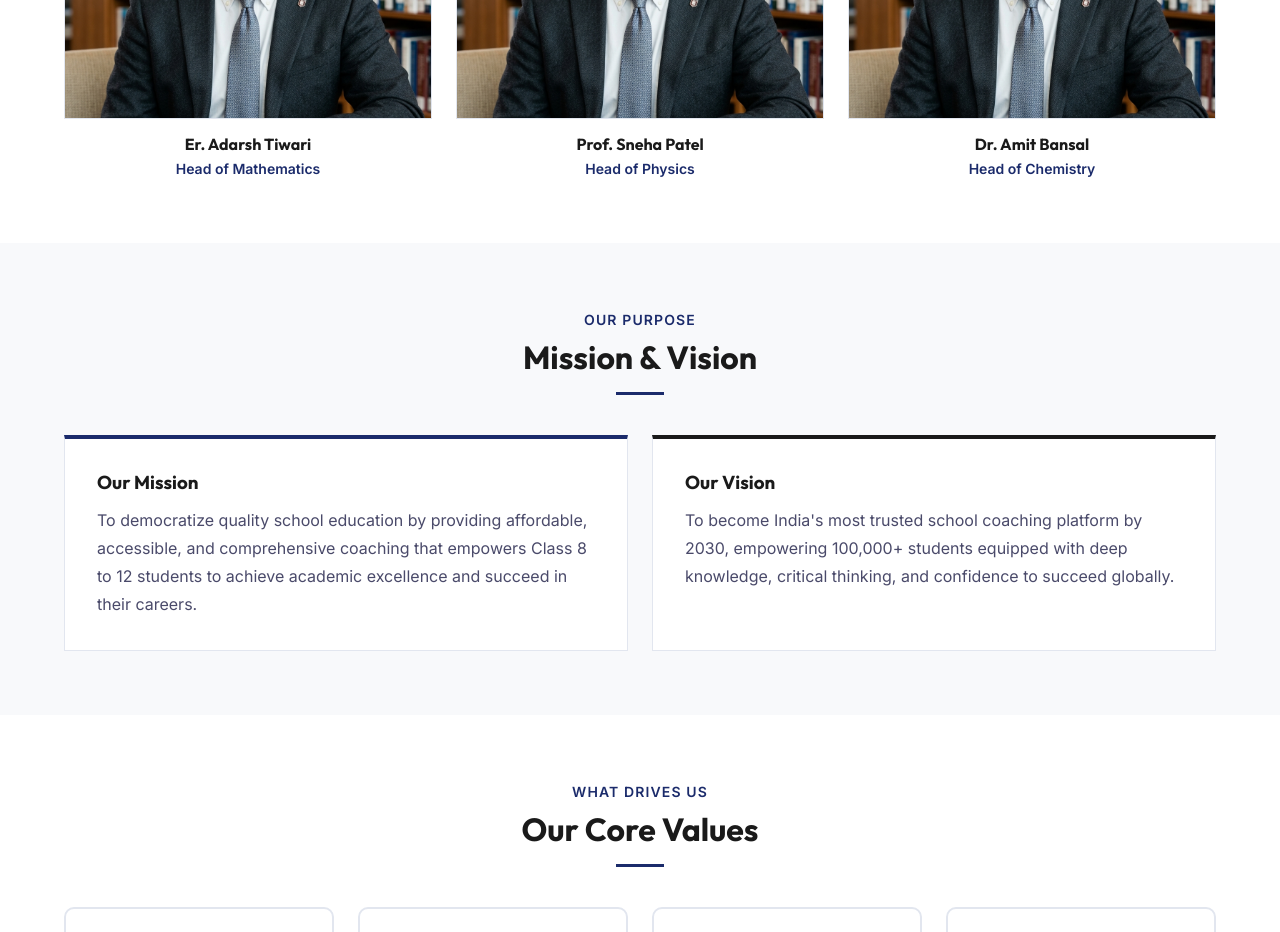
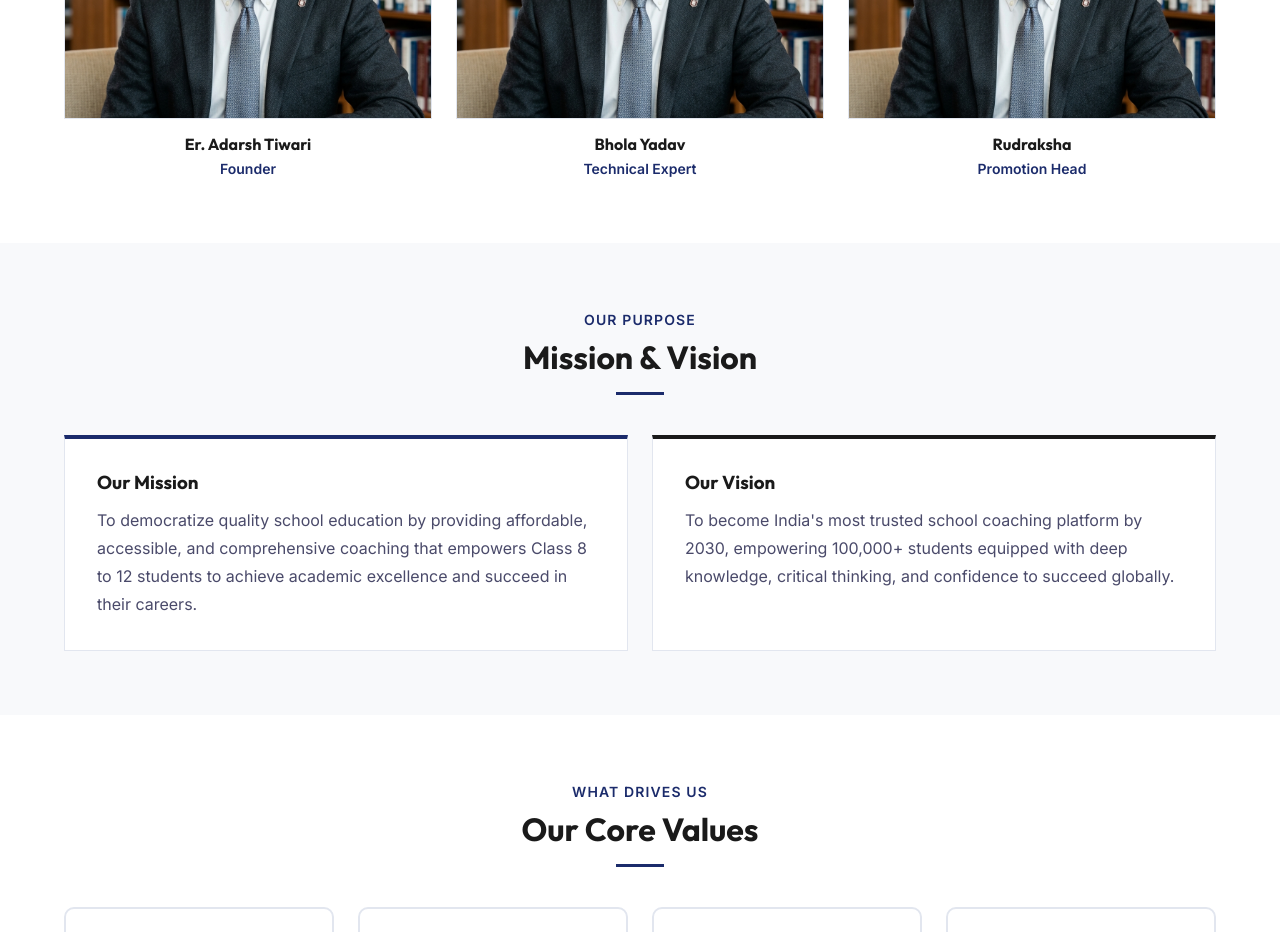
Before and after one commit to bhola-dev58/smart-coach-lms, a Next.js app: page /about in a window 1280 px wide. Shown: the part 1180-2112 px from the top of the page. Built offline with nearby package versions, Linux system fonts and the light colour scheme; no server answers.

Commit message:
members updated

```diff
--- a/src/app/about/page.js
+++ b/src/app/about/page.js
@@ -51,9 +51,9 @@ export default function AboutPage() {
           </div>
           <div className="grid grid-3">
             {[
-              { name: 'Er. Adarsh Tiwari', role: 'Head of Mathematics', image: '/images/faculty/faculty-1.jpg' },
-              { name: 'Prof. Sneha Patel', role: 'Head of Physics', image: '/images/faculty/faculty-2.jpg' },
-              { name: 'Dr. Amit Bansal', role: 'Head of Chemistry', image: '/images/faculty/faculty-3.jpg' },
+              { name: 'Er. Adarsh Tiwari', role: 'Founder', image: '/images/faculty/faculty-1.jpg' },
+              { name: 'Bhola Yadav', role: 'Technical Expert', image: '/images/faculty/faculty-2.jpg' },
+              { name: 'Rudraksha', role: 'Promotion Head', image: '/images/faculty/faculty-3.jpg' },
             ].map((f, i) => (
               <div key={i} style={{ textAlign: 'center' }}>
                 <img src={f.image} alt={f.name} style={{ width: '100%', height: 300, objectFit: 'cover', marginBottom: 'var(--space-4)', border: '1px solid var(--color-border)' }} />
```
